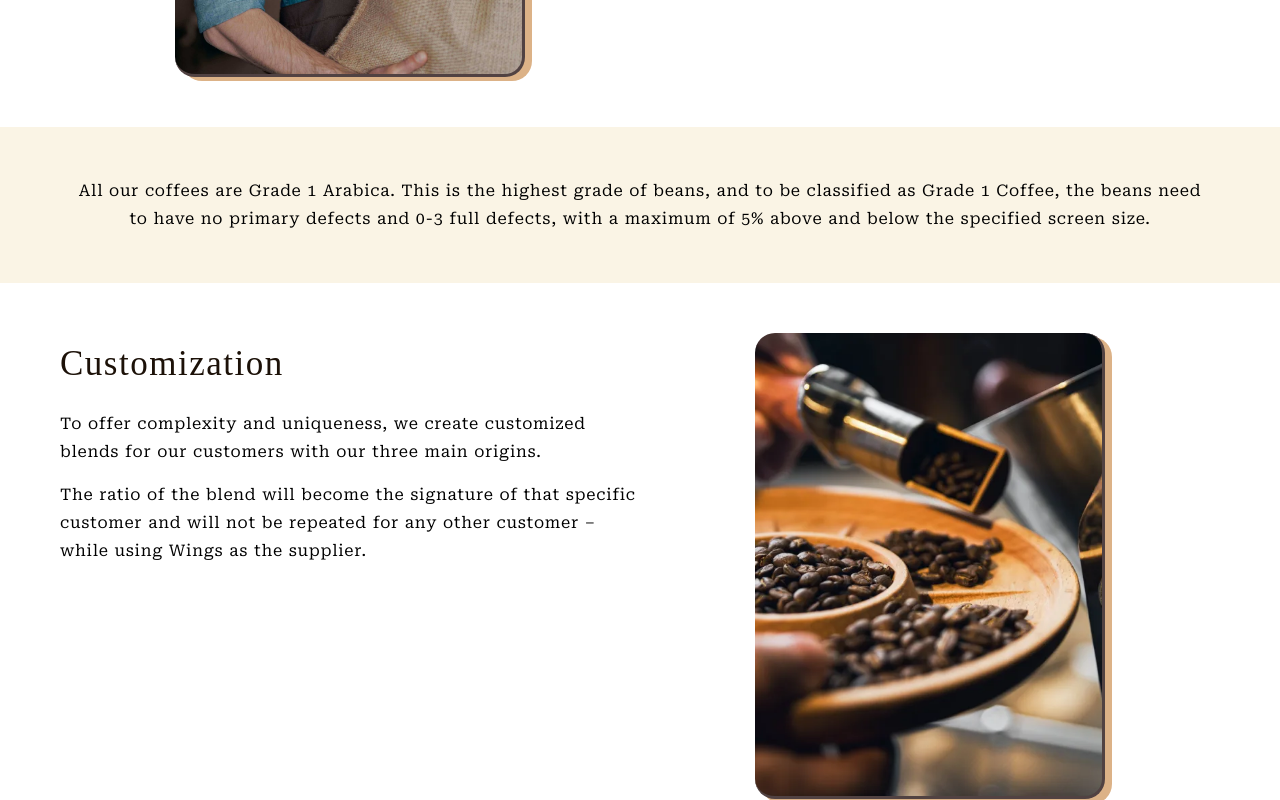
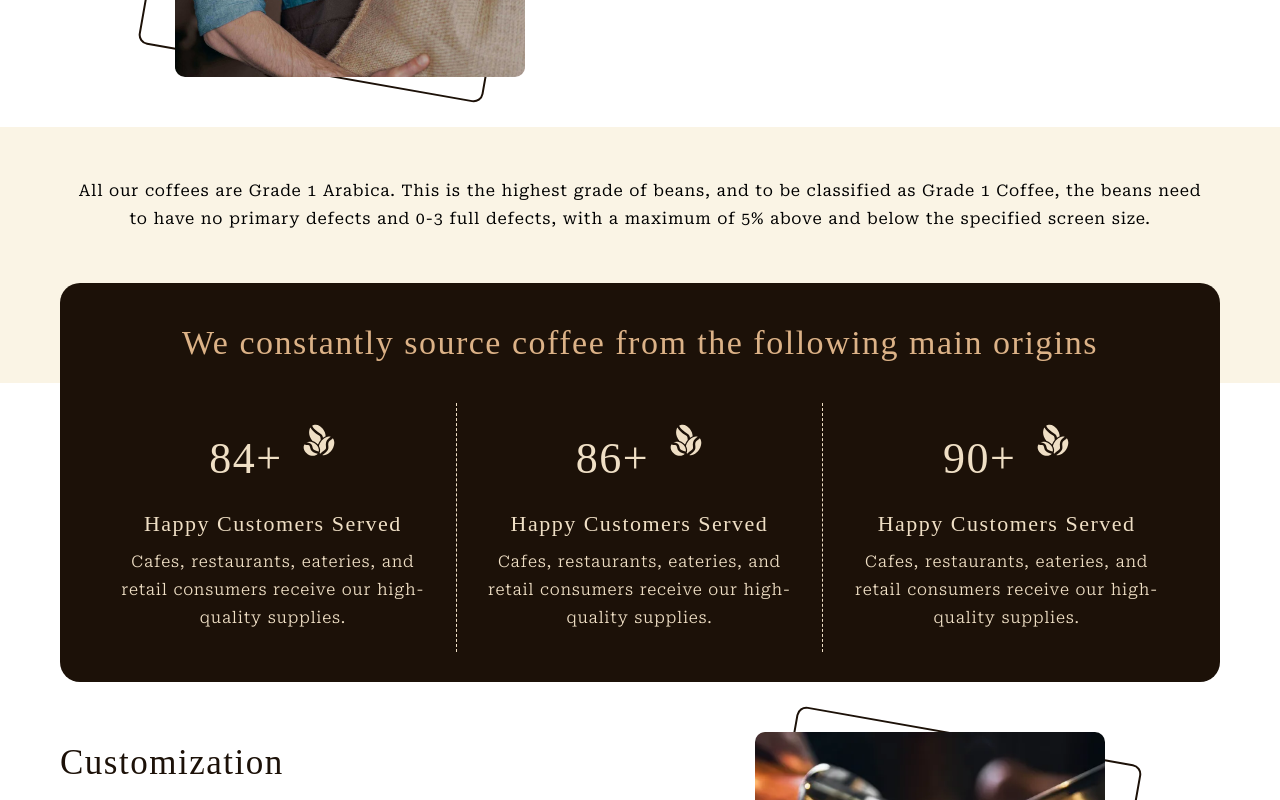
Before and after one commit to GauravUkinkar/RS-Coffee, a React (Create React App) app: page /our-coffee in a window 1280 px wide. Shown: the part 440-1240 px from the top of the page. Built offline with nearby package versions, Linux system fonts and the light colour scheme; a web font is replaced by a local one.

Commit message:
ui changes

```diff
--- a/src/pages/ourCoffee/OurCoffee.js
+++ b/src/pages/ourCoffee/OurCoffee.js
@@ -3,6 +3,30 @@ import "./ourCoffee.scss";
 import { GiCoffeeBeans } from "react-icons/gi";
 
 function OurCoffee() {
+  const data = [
+    {
+      count: "84+",
+      icon: <GiCoffeeBeans />,
+      title: "Happy Customers Served",
+      content:
+        "Cafes, restaurants, eateries, and retail consumers receive our      high-quality supplies.",
+    },
+    {
+      count: "86+",
+      icon: <GiCoffeeBeans />,
+      title: "Happy Customers Served",
+      content:
+        "Cafes, restaurants, eateries, and retail consumers receive our      high-quality supplies.",
+    },
+    {
+      count: "90+",
+      icon: <GiCoffeeBeans />,
+      title: "Happy Customers Served",
+      content:
+        "Cafes, restaurants, eateries, and retail consumers receive our      high-quality supplies.",
+    },
+  ];
+
   return (
     <>
       {/* first section */}
@@ -42,12 +66,9 @@ function OurCoffee() {
       </div>
 
       {/* second section */}
-      <div
-        class="parent"
-        style={{ background: "#faf4e5", padding: "50px 0px" }}
-      >
-        <div class="cont">
-          <p style={{ textAlign: "center" }}>
+      <div class="parent second-section-parent">
+        <div class="cont second-section-cont">
+          <p>
             All our coffees are Grade 1 Arabica. This is the highest grade of
             beans, and to be classified as Grade 1 Coffee, the beans need to
             have no primary defects and 0-3 full defects, with a maximum of 5%
@@ -60,7 +81,27 @@ function OurCoffee() {
 
       <div class="parent counter-parent">
         <div class="cont counter-cont">
-
+          <h2 className="cont-main-heading">
+            We constantly source coffee from the following main origins
+          </h2>
+          <div class="counter-box-main">
+            {data.map((item, index) => (
+              <div class="one-counter counter-box">
+                <div class="no-count">
+                  <h2>{item.count}</h2>
+                  <span>{item.icon}</span>
+                </div>
+                <div class="count-content">
+                  <div class="count-heading">
+                    <h4>{item.title}</h4>
+                  </div>
+                  <div class="count-para">
+                    <p className="para">{item.content}</p>
+                  </div>
+                </div>
+              </div>
+            ))}
+          </div>
         </div>
       </div>
 
--- a/src/pages/ourCoffee/ourCoffee.scss
+++ b/src/pages/ourCoffee/ourCoffee.scss
@@ -18,21 +18,21 @@
         width: 350px;
         aspect-ratio: 3/4;
         position: relative;
-        border-radius: 20px 20px 20px 20px;
-        border-right: 3px solid var(--accent-text);
-        border-bottom: 3px solid var(--accent-text);
+        border-radius: 10px;
 
         &::after {
           content: "";
           width: 350px;
+          border: 2px solid var(--accent-main);
           aspect-ratio: 3/4;
-            background-color: var(--accent3);
+          background-color: transparent;
           position: absolute;
           z-index: -1;
-          top: 1%;
-          left: 2%;
-          border-radius: 20px;
-
+          top: 0;
+          left: 0;
+          right: 0;
+          rotate: 10deg;
+          border-radius: calc(var(--unit) / 2);
         }
       }
     }
@@ -64,12 +64,95 @@
   }
 }
 
+//second section
+.second-section-parent {
+  background: #faf4e5;
+  padding: 50px 0px 150px 0px;
+  .second-section-cont {
+    text-align: center;
+  }
+}
 
 //counter section
+.counter-parent {
+  .counter-cont {
+    margin-top: -100px;
+    background-color: var(--accent-main);
+    padding: 30px;
+    border-radius: 20px;
+    display: flex;
+    flex-direction: column;
+    gap: 30px;
+    align-items: center;
+    justify-content: center;
 
+    .cont-main-heading {
+      color: var(--accent3);
+      font-size: 34px;
+      font-weight: 500;
+    }
 
+    .counter-box-main {
+      display: flex;
+      .counter-box {
+        padding: 20px;
+        display: flex;
+        align-items: center;
+        justify-content: center;
+        gap: 5px;
+        border-right: 1px dashed var(--accent4);
+        flex-direction: column;
 
+        &:nth-last-child(1) {
+          border-right: none;
+        }
+        .no-count {
+          display: flex;
+          gap: 20px;
 
+          h2 {
+            font-size: 44px;
+            font-weight: 500;
+            color: var(--accent4);
+          }
+          span {
+            font-size: 34px;
+            font-weight: 700;
+            // color: var(--accent-text);
+            color: var(--accent4);
+          }
+        }
+        .count-content {
+          display: flex;
+          flex-direction: column;
+          align-items: center;
+          justify-content: center;
+
+          .count-heading {
+            h4 {
+              font-size: 22px;
+              font-weight: 500;
+              color: var(--accent4);
+            }
+          }
+          .count-para {
+            .para {
+              font-size: 16px;
+              font-weight: 300;
+              text-align: center;
+              color: var(--accent4);
+            }
+          }
+        }
+      }
+      .one-counter {
+        width: 33.33%;
+      }
+    }
+  }
+}
+
+//third section
 .parent-our-coffee-third {
   .cont-our-coffee-third {
     display: flex;
@@ -111,20 +194,21 @@
         width: 350px;
         aspect-ratio: 3/4;
         position: relative;
-        border-radius: 20px 20px 20px 20px;
-        border-right: 3px solid var(--accent-text);
-        border-bottom: 3px solid var(--accent-text);
+        border-radius: 10px;
 
         &::after {
           content: "";
           width: 350px;
+          border: 2px solid var(--accent-main);
           aspect-ratio: 3/4;
-          background-color: var(--accent3);
+          background-color: transparent;
           position: absolute;
           z-index: -1;
-          top: 1%;
-          left: 2%;
-          border-radius: 20px;
+          top: 0;
+          left: 0;
+          right: 0;
+          rotate: 10deg;
+          border-radius: calc(var(--unit) / 2);
         }
       }
     }
```
Also changed, not shown: src/assets/leaf.webp (added).
